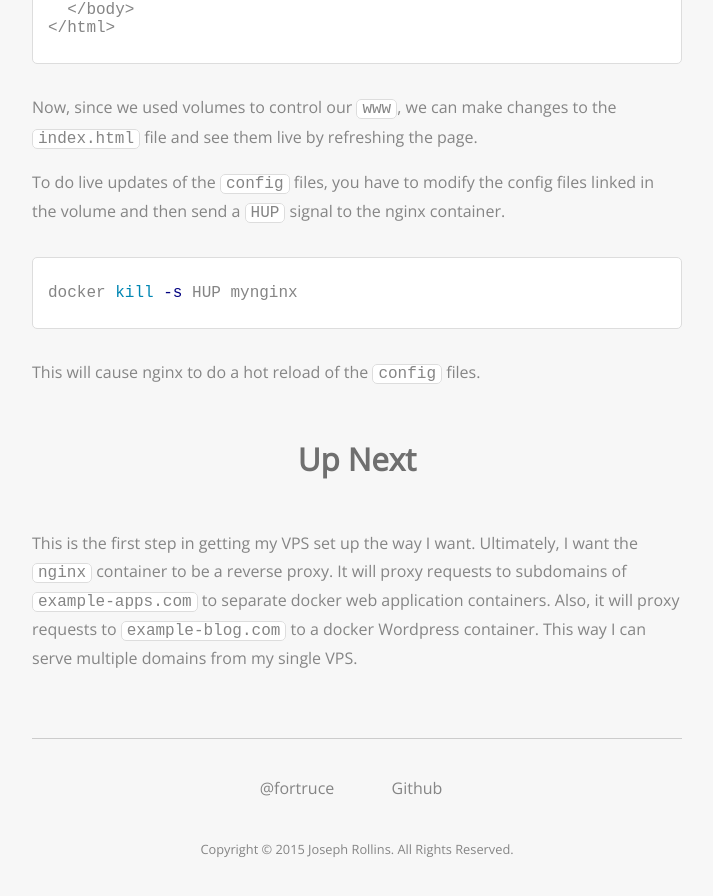
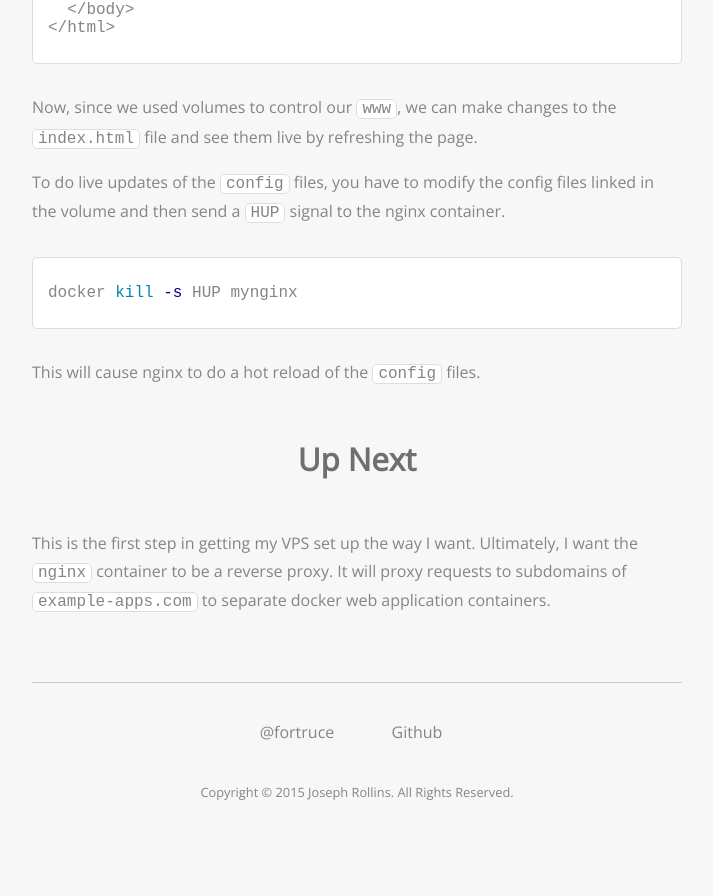
Before and after one commit to fortruce/fortruce.github.io, a Jekyll site: the page built from _posts/2015-3-30-docker-and-nginx-a-hello-world.md, in a window 1280 px wide and 900 px high, scrolled down 3103 px. Shown: the top 896 px of the window, without its empty margins (283-996 px from the left). Built offline with Jekyll 4.4.1, drawn with Linux system fonts in a browser that asks for light colours; after the commit the page ends 3947 px from its top, so only the background shows below that.

Commit message:
Remove wordpress mention from conclusion.

```diff
--- a/_posts/2015-3-30-docker-and-nginx-a-hello-world.md
+++ b/_posts/2015-3-30-docker-and-nginx-a-hello-world.md
@@ -119,7 +119,6 @@ This will cause nginx to do a hot reload of the `config` files.
 
 This is the first step in getting my VPS set up the way I want. Ultimately, I want
 the `nginx` container to be a reverse proxy. It will proxy requests to subdomains of `example-apps.com`
-to separate docker web application containers. Also, it will proxy requests to `example-blog.com` to
-a docker Wordpress container. This way I can serve multiple domains from my single VPS.
+to separate docker web application containers.
 
 [boot2docker-bug]: https://github.com/boot2docker/boot2docker/issues/652
```
